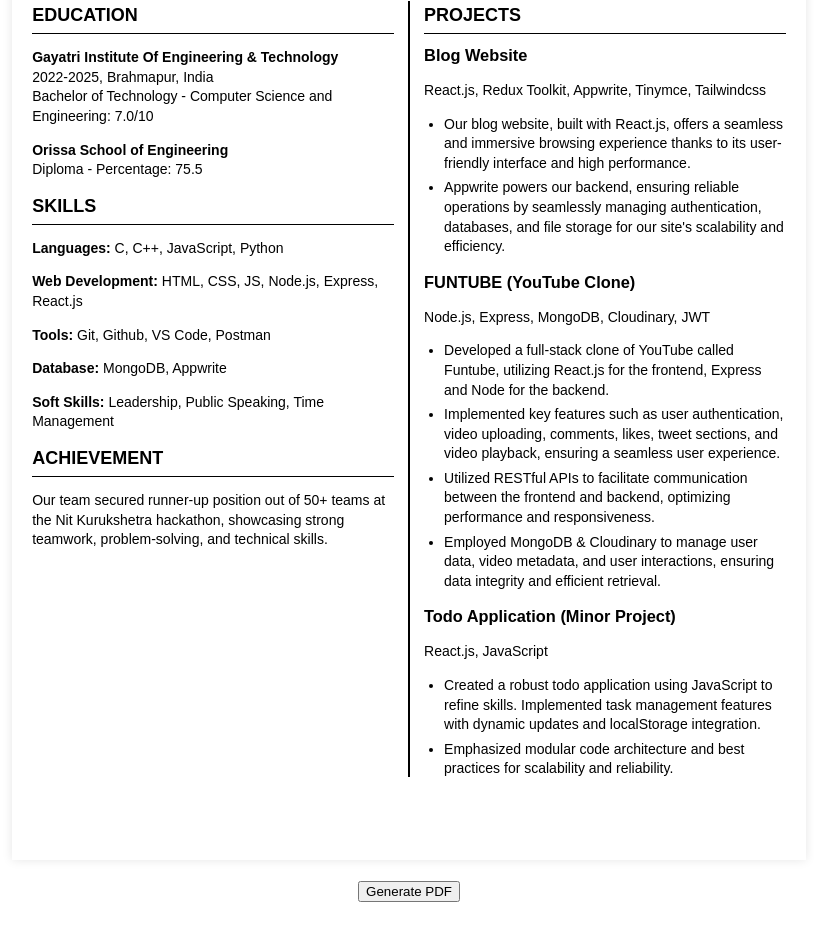
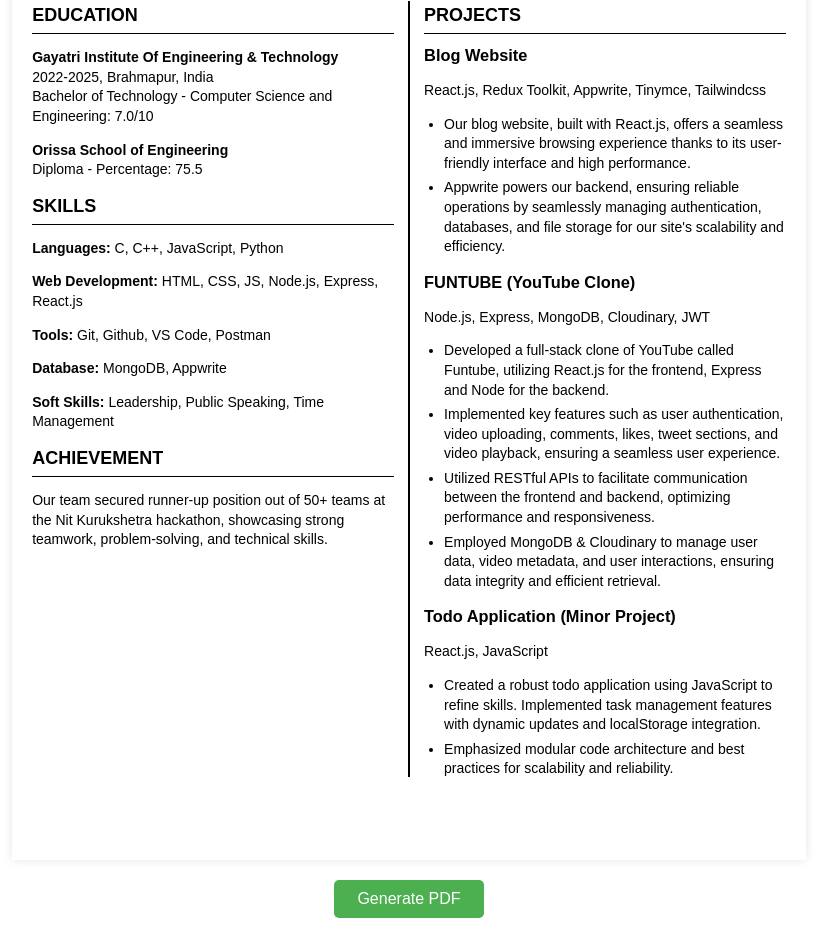
Before and after one commit to Dwiti-Maharana/Html-Practice, a plain HTML site: page Resume.html in a window 1280 px wide. Shown: the part 263-1201 px from the top of the page, without its empty margins (231-1045 px from the left). Before the commit the page ends 1165 px from the top, so only its background shows below. Drawn offline with nearby package versions, Linux system fonts and the light colour scheme.

Commit message:
Add files via upload

```diff
--- a/Resume.html
+++ b/Resume.html
@@ -5,8 +5,6 @@
     <meta name="viewport" content="width=device-width, initial-scale=1.0">
     <title>Editable Resume</title>
     <link rel="stylesheet" href="https://cdnjs.cloudflare.com/ajax/libs/font-awesome/6.0.0-beta3/css/all.min.css">
-    <script src="https://cdnjs.cloudflare.com/ajax/libs/jspdf/2.4.0/jspdf.umd.min.js"></script>
-    <script src="https://cdnjs.cloudflare.com/ajax/libs/html2canvas/1.4.1/html2canvas.min.js"></script>
     <style>
         body {
             font-family: Arial, sans-serif;
@@ -112,10 +110,26 @@
                 page-break-after: always;
             }
         }
+        .generate-pdf-btn {
+            display: block;
+            width: 150px;
+            margin: 20px auto;
+            padding: 10px;
+            text-align: center;
+            background-color: #4CAF50;
+            color: white;
+            font-size: 16px;
+            border: none;
+            cursor: pointer;
+            border-radius: 5px;
+        }
+        .generate-pdf-btn:hover {
+            background-color: #45a049;
+        }
     </style>
 </head>
 <body>
-    <div class="container" id="resume">
+    <div class="container">
         <div class="header">
             <div class="header-left">
                 <h1 contenteditable="true">DWITI KRUSHNA MAHARANA</h1>
@@ -179,26 +193,20 @@
             </div>
         </div>
     </div>
-    <div class="button-container" style="text-align: center; margin-top: 20px;">
-        <button onclick="generatePDF()">Generate PDF</button>
-    </div>
+
+    <!-- Button to generate PDF -->
+    <button class="generate-pdf-btn" onclick="generatePDF()">Generate PDF</button>
+
+    <!-- Include the html2pdf library -->
+    <script src="https://cdnjs.cloudflare.com/ajax/libs/html2pdf.js/0.9.3/html2pdf.bundle.min.js"></script>
 
     <script>
         function generatePDF() {
-            const resume = document.getElementById('resume');
+            // Get the container element
+            const container = document.querySelector('.container');
 
-            html2canvas(resume).then((canvas) => {
-                const imgData = canvas.toDataURL('image/png');
-                const { jsPDF } = window.jspdf;
-                const pdf = new jsPDF('p', 'mm', 'a4');
-
-                const imgProps = pdf.getImageProperties(imgData);
-                const pdfWidth = pdf.internal.pageSize.getWidth();
-                const pdfHeight = (imgProps.height * pdfWidth) / imgProps.width;
-
-                pdf.addImage(imgData, 'PNG', 0, 0, pdfWidth, pdfHeight);
-                pdf.save('resume.pdf');
-            });
+            // Use html2pdf library to generate PDF from HTML content
+            html2pdf().from(container).save('editable_resume.pdf');
         }
     </script>
 </body>
```
